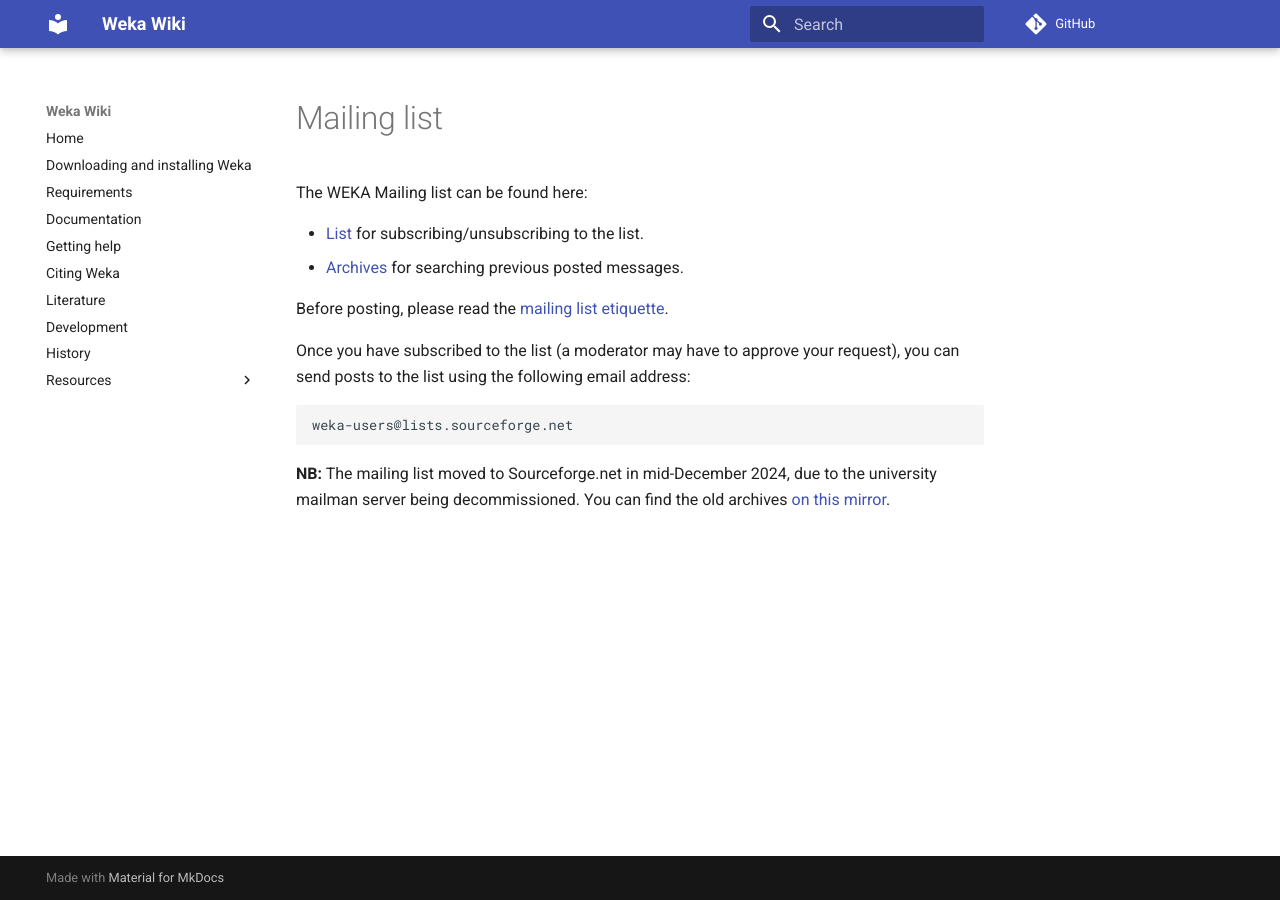
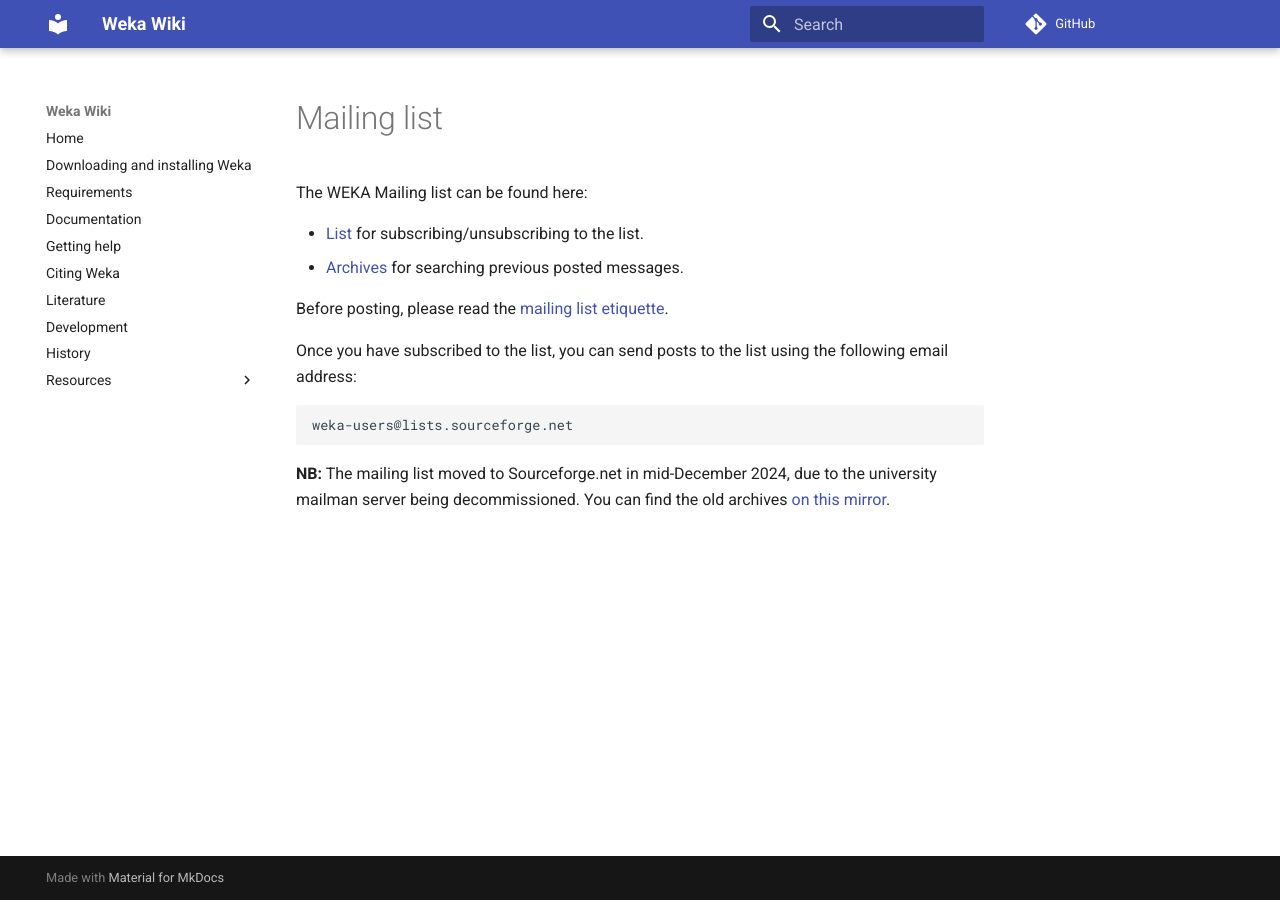
Before and after one commit to Waikato/weka-wiki, an MkDocs documentation site: the page built from docs/mailing_list.md, in a window 1280 px wide. Built offline with MkDocs 1.6.1 and Material for MkDocs 9.7.7, drawn with Linux system fonts in a browser that asks for light colours; comment, search, counter and statistics services are not loaded.

Commit message:
removed moderator approval

````diff
--- a/docs/mailing_list.md
+++ b/docs/mailing_list.md
@@ -6,8 +6,7 @@
 
 Before posting, please read the [mailing list etiquette](https://ml.cms.waikato.ac.nz/weka/mailinglist_etiquette.html).
 
-Once you have subscribed to the list (a moderator may have to approve your request), you can send posts to the list
-using the following email address:
+Once you have subscribed to the list, you can send posts to the list using the following email address:
 
 ```
 weka-users@lists.sourceforge.net
````
